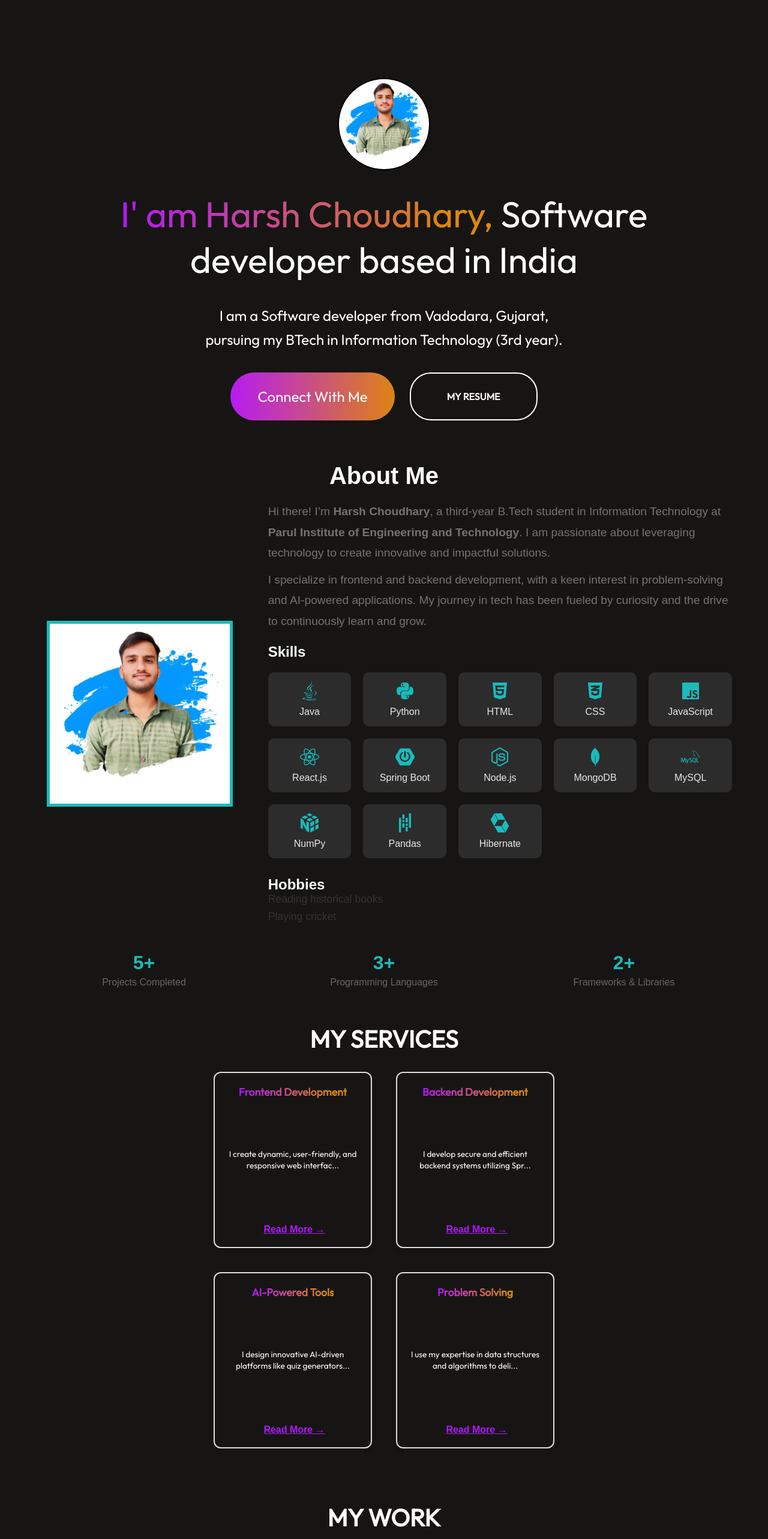
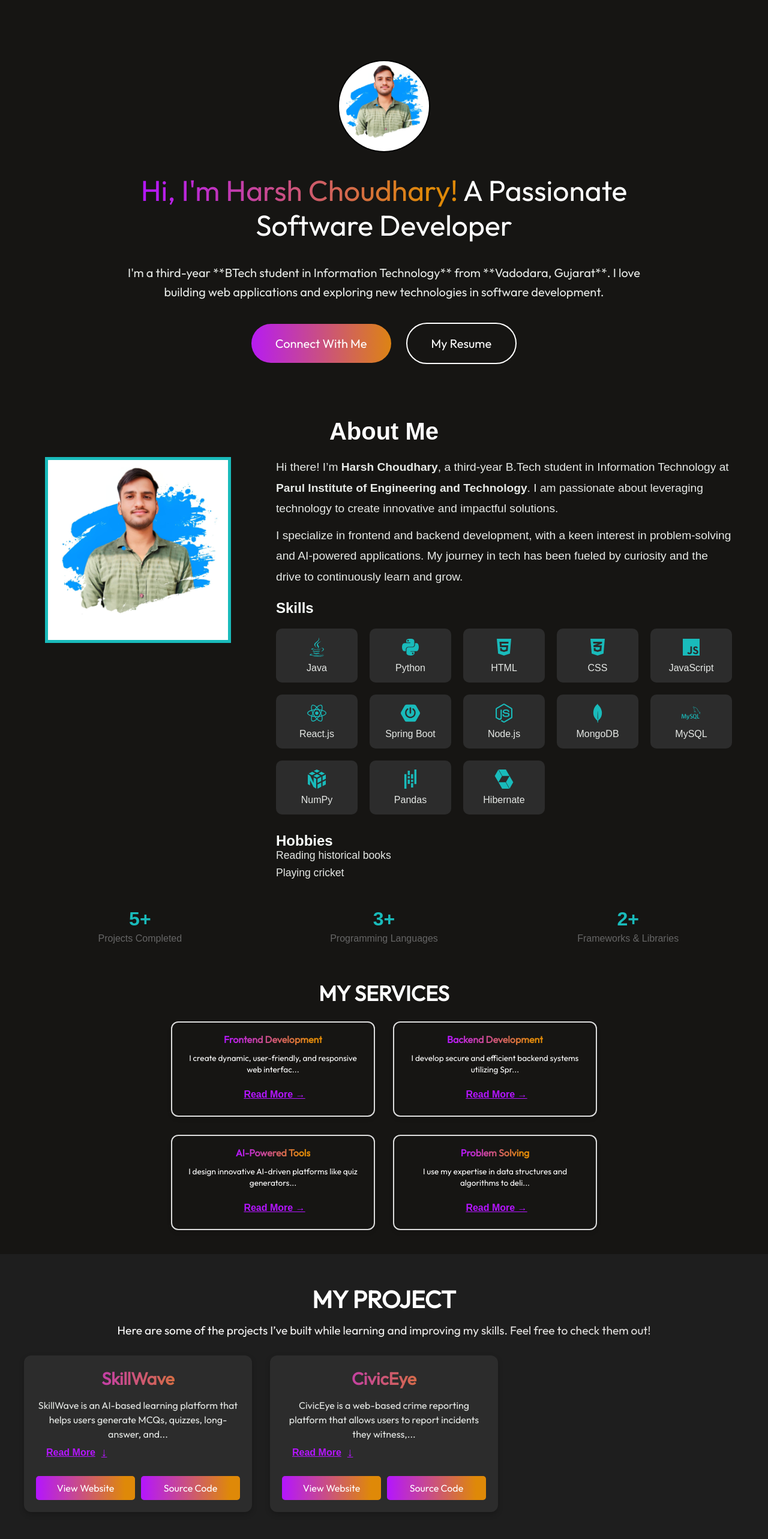
Before and after one commit to mrHarshchoudhary/MyPortfolio, a React (Vite) app in the folder portfolio-react/: page / in a window 1280 px wide. Shown: the part 140-2706 px from the top of the page at 60% size. Built offline with nearby package versions, Linux system fonts and the light colour scheme.

Commit message:
my portfolio

```diff
--- a/portfolio-react/src/components/About/About.css
+++ b/portfolio-react/src/components/About/About.css
@@ -10,12 +10,14 @@
   text-align: center;
   font-size: 2.5rem;
   color: #ffffff;
+  margin-bottom: 20px;
 }
 
 .about-section {
   display: flex;
   flex-wrap: wrap;
-  align-items: center;
+  align-items: flex-start;
+  gap: 20px;
   margin-top: 20px;
 }
 
@@ -25,8 +27,9 @@
 }
 
 .about-left img {
-  width: 300px;
-  height: 300px;
+  width: 100%;
+  max-width: 300px;
+  height: auto;
   border: 5px solid #19bbbb;
   border-radius: 0;
 }
@@ -40,6 +43,7 @@
   font-size: 1.2rem;
   line-height: 1.8;
   margin-bottom: 10px;
+  color: #e6e9e6;
 }
 
 .about-skills {
@@ -103,7 +107,7 @@
 .about-hobbies li {
   font-size: 1.1rem;
   margin-bottom: 8px;
-  color: #333;
+  color: #e6e9e6;
 }
 
 .about-achievements {
@@ -111,11 +115,13 @@
   justify-content: space-around;
   margin-top: 40px;
   text-align: center;
+  flex-wrap: wrap;
+  gap: 20px;
 }
 
 .about-achievement {
   flex: 1;
-  margin: 0 10px;
+  min-width: 150px;
 }
 
 .about-achievement h1 {
@@ -136,32 +142,28 @@
 
 @media (max-width: 768px) {
   .about {
-    gap: 80px;
-    margin: 50px 70px;
-    align-items: start;
+    padding: 10px;
   }
 
   .about-title h1 {
-    font-size: 50px;
-    padding: 0;
-  }
-
-  .about-title img {
-    width: 130px;
-    right: -20px;
+    font-size: 2rem;
   }
 
   .about-section {
     flex-direction: column;
+    align-items: center;
   }
 
-  .about-left {
-    display: none;
+  .about-left img {
+    max-width: 200px;
   }
 
-  .about-para {
-    font-size: 18px;
-    line-height: 32px;
+  .about-right {
+    padding: 0;
+  }
+
+  .about-para p {
+    font-size: 1rem;
   }
 
   .skills-grid {
@@ -182,20 +184,11 @@
   }
 
   .about-achievements {
-    justify-content: space-between;
+    flex-direction: column;
+    align-items: center;
   }
 
   .about-achievement {
-    gap: 10px;
-  }
-
-  .about-achievement h1 {
-    font-size: 34px;
-    font-weight: 700;
-  }
-
-  .about-achievement p {
-    text-align: center;
-    font-size: 16px;
+    min-width: 100%;
   }
 }
--- a/portfolio-react/src/components/Hero/Hero.css
+++ b/portfolio-react/src/components/Hero/Hero.css
@@ -1,117 +1,120 @@
-.hero{
+.hero {
   display: flex;
   align-items: center;
   flex-direction: column;
-  gap:35px
+  gap: 35px;
+  padding: 20px;
+  text-align: center;
 }
 
 .circle-img {
-  margin-top: 150px;
-  width: 150px; /* Set the desired size */
-  height: 150px; /* Ensure width and height are the same */
-  object-fit: cover; /* Crop the image to fit the circle */
-  border-radius: 50%; /* Make the image circular */
-  border: 2px solid #000; /* Optional: Add a border */
+  margin-top: 100px;
+  width: 150px;
+  height: 150px;
+  object-fit: cover;
+  border-radius: 50%;
+  border: 2px solid #000;
 }
-.hero h1{
-  text-align: center;
-  width: 70%;
-  font-size: 60px;
+
+.hero h1 {
+  width: 80%;
+  font-size: 48px;
   font-weight: 400;
+  line-height: 1.2;
+  color: #ffffff;
 }
-.hero h1 span{
-  background: linear-gradient(270deg, #DF8908 10%,#B415FF 100%);
+
+.hero h1 span {
+  background: linear-gradient(270deg, #DF8908 10%, #B415FF 100%);
   background-clip: text;
   -webkit-background-clip: text;
   -webkit-text-fill-color: transparent;
 }
 
-.hero p{
-  width:50%;
-  text-align: center;
-  font-size: 24px;
-  line-height: 40px;
+.hero p {
+  width: 70%;
+  font-size: 20px;
+  line-height: 1.6;
+  color: #e6e9e6;
 }
-.hero-action{
+
+.hero-action {
   display: flex;
   align-items: center;
-  gap:25px;
-  font-size: 24px;
+  gap: 25px;
+  font-size: 20px;
   font-weight: 500;
   margin-bottom: 50px;
+}
 
+.hero-connect {
+  padding: 20px 40px;
+  border-radius: 50px;
+  background: linear-gradient(270deg, #DF8908 -5.09%, #B415FF 106.28%);
+  cursor: pointer;
+  color: #fff;
+  transition: all 0.3s ease;
 }
-.hero-connect{
-  padding:25px 45px;
+
+.hero-connect:hover {
+  border: 2px solid white;
+  transform: scale(1.05);
+}
+
+.hero-resume {
+  padding: 20px 40px;
   border-radius: 50px;
-  background: linear-gradient(270deg, #DF8908 -5.09%,#B415FF 106.28%);
-  cursor: pointer;
-}
-.hero-resume {
-  display: inline-block;
-  padding: 28px 60px;
-  border-radius: 35px;
   border: 2px solid #fff;
   cursor: pointer;
-  font-size: 16px;
-  font-weight: 600;
-  text-align: center;
-  text-transform: uppercase;
   color: #fff;
   background-color: transparent;
-  transition: all 0.3s ease-in-out;
+  transition: all 0.3s ease;
 }
 
 .hero-resume:hover {
   background-color: #fff;
   color: #000;
-  box-shadow: 0px 4px 15px rgba(255, 255, 255, 0.2);
+  border-color: #B415FF;
+  transform: scale(1.05);
 }
 
 .hero-resume a {
   text-decoration: none;
-  color: inherit; /* Ensures the link takes the button's color */
-  display: inline-block;
+  color: inherit;
 }
 
-.hero-connect:hover{
-  border: 2px solid white;
+@media (max-width: 768px) {
+  .hero {
+    gap: 25px;
+  }
 
-}
-.hero-resume:hover{
-  border-color: #B415FF;
-}
-@media(max-width:768px){
-.hero img{
-  margin-top: 120px;
-  width: 260px;
-  height: 260px;
-  .hero h1{
-    margin-top:50px;
+  .circle-img {
+    margin-top: 80px;
+    width: 120px;
+    height: 120px;
+  }
+
+  .hero h1 {
     width: 90%;
-    font-size: 50px;
+    font-size: 32px;
   }
-  .hero p{
-    width:60%;
 
-    font-size:18px;
-    line-height: 32px;
-    margin:10px 0px;
+  .hero p {
+    width: 90%;
+    font-size: 16px;
+    line-height: 1.5;
   }
-  .hero-action{
-    gap:16px;
-    font-size: 18px;
-    font-weight: 500;
-    margin-bottom: 50px;
+
+  .hero-action {
+    flex-direction: column;
+    gap: 15px;
+    font-size: 16px;
+    margin-bottom: 30px;
   }
-  .hero-connect{
-    padding: 20px 20px;
-    border-radius: 40px;
 
-  }
-  .hero-resume{
-    padding:20px 50px;
-    border-radius: 40px;
+  .hero-connect,
+  .hero-resume {
+    padding: 15px 30px;
+    font-size: 16px;
   }
 }
-}
--- a/portfolio-react/src/components/Hero/Herp.jsx
+++ b/portfolio-react/src/components/Hero/Herp.jsx
@@ -16,11 +16,12 @@ const Hero = () => {
     <div id="home" className="hero">
       <img src={profile_img} alt="Profile" className="circle-img" />
       <h1>
-        <span>I' am Harsh Choudhary,</span> Software developer based in India
-      </h1>
-      <p>
-        I am a Software developer from Vadodara, Gujarat, pursuing my BTech in Information Technology (3rd year).
-      </p>
+    <span>Hi, I'm Harsh Choudhary!</span> A Passionate Software Developer
+  </h1>
+  <p>
+    I'm a third-year **BTech student in Information Technology** from **Vadodara, Gujarat**.
+    I love building web applications and exploring new technologies in software development.
+  </p>
       <div className="hero-action">
         {/* Connect With Me button */}
         <div className="hero-connect" onClick={handleScrollToContact}>
--- a/portfolio-react/src/components/Mywork/Mywork.css
+++ b/portfolio-react/src/components/Mywork/Mywork.css
@@ -4,6 +4,8 @@
   display: flex;
   flex-direction: column;
   align-items: center;
+  background-color: #1e1e1e;
+  color: white;
 }
 
 /* Title Styling */
@@ -14,12 +16,11 @@
   margin-bottom: 15px;
   text-transform: uppercase;
   font-weight: bold;
-
 }
 
 .mywork-title p {
   font-size: 1.2rem;
-  background: linear-gradient(270deg, #df8908 10%, #b415ff 100%);
+  background: linear-gradient(270deg, #e3e1df 10%, #ffffff 100%);
   background-clip: text;
   -webkit-background-clip: text;
   -webkit-text-fill-color: transparent;
@@ -30,28 +31,25 @@
 /* Projects Grid Layout */
 .mywork-projects {
   display: grid;
-  grid-template-columns: repeat(auto-fill, minmax(250px, 1fr));
+  grid-template-columns: repeat(auto-fill, minmax(300px, 1fr));
   gap: 30px;
-  justify-content: center;
-  align-items: center;
+  width: 100%;
+  max-width: 1200px;
 }
 
 /* Project Card Styling */
 .project-card {
-  /* background-color: #1e1e1e; */
+  background-color: #2c2c2c;
   padding: 20px;
-  border: 2px solid #ddd;
   border-radius: 12px;
   box-shadow: 0 4px 10px rgba(0, 0, 0, 0.2);
   transition: transform 0.3s ease, box-shadow 0.3s ease;
   text-align: center;
-  position: relative;
 }
 
 .project-card:hover {
   transform: translateY(-10px);
   box-shadow: 0 8px 20px rgba(0, 0, 0, 0.3);
-  /* background: linear-gradient(45deg, #3f0028, #583200); */
 }
 
 .project-card h2 {
@@ -67,27 +65,16 @@
   font-size: 1rem;
   line-height: 1.5;
   margin-bottom: 20px;
-  color: white;
-  height: auto; /* Allow description to grow as needed */
+  color: #e6e9e6;
   transition: max-height 0.3s ease;
-  overflow: hidden; /* Prevent layout shift */
-}
-
-/* Description Container */
-.description-container {
-  max-height: 150px; /* Set fixed height for the card */
   overflow: hidden;
-}
-
-.description-container p.expanded {
-  max-height: 1000px; /* Allow the expanded text to overflow */
-  overflow: visible;
 }
 
 /* Buttons Styling */
 .project-buttons {
   display: flex;
   justify-content: space-between;
+  gap: 10px;
 }
 
 .btn-website, .btn-source {
@@ -98,12 +85,12 @@
   border-radius: 5px;
   font-size: 1rem;
   text-align: center;
-  transition: background-color 0.3s ease;
-  cursor: pointer;
+  transition: transform 0.3s ease;
+  flex: 1;
 }
 
 .btn-website:hover, .btn-source:hover {
-  background-color: #040404;
+  transform: scale(1.05);
 }
 
 /* Read More Button Styling */
@@ -115,6 +102,7 @@
   text-decoration: underline;
   cursor: pointer;
   margin-left: 5px;
+  transition: color 0.3s ease;
 }
 
 .read-more-btn:hover {
@@ -126,3 +114,44 @@
   font-size: 1.2rem;
   margin-left: 5px;
 }
+
+/* Responsive Design */
+@media (max-width: 768px) {
+  .mywork-container {
+    padding: 30px 10px;
+  }
+
+  .mywork-title h1 {
+    font-size: 2rem;
+  }
+
+  .mywork-title p {
+    font-size: 1rem;
+  }
+
+  .mywork-projects {
+    grid-template-columns: 1fr;
+    gap: 20px;
+  }
+
+  .project-card {
+    padding: 15px;
+  }
+
+  .project-card h2 {
+    font-size: 1.5rem;
+  }
+
+  .project-card p {
+    font-size: 0.9rem;
+  }
+
+  .btn-website, .btn-source {
+    padding: 8px 15px;
+    font-size: 0.9rem;
+  }
+
+  .read-more-btn {
+    font-size: 0.9rem;
+  }
+}
--- a/portfolio-react/src/components/Mywork/Mywork.jsx
+++ b/portfolio-react/src/components/Mywork/Mywork.jsx
@@ -13,33 +13,28 @@ const MyWork = () => {
 
   const projects = [
     {
-      title: 'AI-Powered Quiz Generator',
+      title: 'SkillWave',
       description:
-        'An AI-based quiz generator that creates quizzes based on selected topics. It uses machine learning algorithms to analyze and generate relevant questions and answers based on user input. This project is designed to help students test their knowledge in a variety of fields.',
+        'SkillWave is an AI-based learning platform that helps users generate MCQs, quizzes, long-answer, and short-answer questions based on any topic they provide. This project is designed to assist students, educators, and learners by creating customized learning materials instantly.',
       websiteLink: 'https://yourwebsite.com',
-      sourceCodeLink: 'https://github.com/yourusername/ai-quiz-generator',
+      sourceCodeLink: 'https://github.com/mrHarshchoudhary/SkillWave',
     },
+
     {
-      title: 'Adaptive Learning Platform',
+      title: 'CivicEye',
       description:
-        'An adaptive learning platform that generates quizzes and questions based on user input. It adjusts the difficulty level based on the learner’s progress and ensures a personalized learning experience for each user.',
+        'CivicEye is a web-based crime reporting platform that allows users to report incidents they witness, such as accidents or criminal activities. Once reported, the system automatically notifies the nearest police stations online, ensuring quick response and action. This platform helps both citizens and law enforcement agencies to improve safety and security in real time.',
       websiteLink: 'https://yourwebsite.com',
-      sourceCodeLink: 'https://github.com/yourusername/adaptive-learning-platform',
+      sourceCodeLink: 'https://github.com/mrHarshchoudhary/CivicEye1',
     },
-    {
-      title: 'SkillSwap Platform',
-      description:
-        'A platform for skill-sharing, allowing people to exchange knowledge and experiences. Users can create profiles, offer services, and find experts in various fields to learn and share skills.',
-      websiteLink: 'https://yourwebsite.com',
-      sourceCodeLink: 'https://github.com/yourusername/skillswap',
-    },
+
   ];
 
   return (
     <div id='work' className="mywork-container">
       <div className="mywork-title">
-        <h1>My Work</h1>
-        <p>Here are some of the projects I've worked on. Click on the website to explore or check out the source code!</p>
+        <h1>My Project</h1>
+        <p>Here are some of the projects I’ve built while learning and improving my skills. Feel free to check them out!</p>
       </div>
 
       <div className="mywork-projects">
--- a/portfolio-react/src/components/Servi/Services.css
+++ b/portfolio-react/src/components/Servi/Services.css
@@ -5,55 +5,61 @@
   flex-direction: column;
   align-items: center; /* Center the content */
   justify-content: center;
-  /* background-color: #0e0e0e; Background color */
 }
 
 /* H1 Title Styling */
 .services-title {
-  font-size: 2.5rem;
+  font-size: 2.2rem;
   color: white; /* White text for H1 */
-  margin-bottom: 30px;
+  margin-bottom: 25px;
   font-weight: bold;
   text-transform: uppercase;
+  text-align: center;
 }
 
 /* Card Grid Layout */
 .services-grid {
   display: grid;
   grid-template-columns: repeat(2, 1fr); /* 2 cards per row */
-  gap: 40px; /* Increased gap between cards */
+  gap: 30px; /* Adjusted gap */
   justify-content: center;
   align-items: center;
 }
 
+/* Responsive - Single Column Layout on Small Screens */
+@media (max-width: 768px) {
+  .services-grid {
+    grid-template-columns: 1fr; /* Single column on mobile */
+    gap: 20px;
+  }
+}
+
 /* Card Styling */
 .service-card {
-  width: 220px; /* Smaller card width */
-  height: 250px; /* Increased card height */
-  /* background: linear-gradient(270deg, #e4ceab -5.09%,#B415FF 106.28%); */
+  width: 90%; /* Adjusted width */
+  max-width: 300px;
+  height: auto;
   border: 2px solid #ddd;
   border-radius: 12px;
-  padding: 20px; /* Increased padding for more gap inside card */
+  padding: 18px;
   display: flex;
   flex-direction: column;
-  justify-content: space-between; /* Ensures button stays at the bottom */
+  justify-content: space-between;
   align-items: center;
   box-shadow: 0 4px 6px rgba(0, 0, 0, 0.1);
   transition: transform 0.3s ease, box-shadow 0.3s ease;
-  overflow: hidden; /* Avoid content overflow */
-
+  text-align: center;
 }
 
 .service-card:hover {
   transform: scale(1.05);
   box-shadow: 0 8px 12px rgba(0, 0, 0, 0.2);
-  /* background: linear-gradient(45deg,#3f0028,#583200); */
 }
 
 /* Title in Card */
 .service-card h2 {
-  font-size: 1.1rem; /* Slightly smaller title */
-  margin-bottom: 15px; /* More gap between title and content */
+  font-size: 1rem; /* Adjusted for mobile */
+  margin-bottom: 12px;
   background: linear-gradient(270deg, #DF8908 10%,#B415FF 100%);
   background-clip: text;
   -webkit-background-clip: text;
@@ -63,23 +69,48 @@
 
 /* Description in Card */
 .service-card p {
-  font-size: 0.85rem; /* Slightly smaller text */
+  font-size: 0.85rem;
   line-height: 1.4;
   color: #ffffff;
   text-align: center;
-  margin-bottom: 20px; /* Add more gap at the bottom of the description */
+  margin-bottom: 15px;
 }
 
 /* Button Styling */
- .read-more-btn {
-  font-size: 1.00rem;
+.read-more-btn {
+  font-size: 0.9rem; /* Slightly smaller for mobile */
   font-weight: bold;
   background: linear-gradient(270deg, #DF8908 10%,#B415FF 100%);
-
   border: none;
   cursor: pointer;
   text-decoration: underline;
+  padding: 8px 12px;
+  border-radius: 5px;
   display: flex;
   align-items: center;
-  gap: 5px; /* Spacing between text and arrow */
- }
+  gap: 5px;
+}
+
+/* Mobile Optimization */
+@media (max-width: 480px) {
+  .services-title {
+    font-size: 2rem;
+  }
+
+  .service-card {
+    width: 100%; /* Full width */
+    padding: 16px;
+  }
+
+  .service-card h2 {
+    font-size: 0.95rem;
+  }
+
+  .service-card p {
+    font-size: 0.8rem;
+  }
+
+  .read-more-btn {
+    font-size: 0.85rem;
+  }
+}
```
Also changed, not shown: portfolio-react/src/components/Contact/Contact.css (+136 -57 lines), portfolio-react/src/components/Navbar/Navbar.css (+54 -54 lines), portfolio-react/src/components/Navbar/Navbar.jsx (+15 -10 lines).
